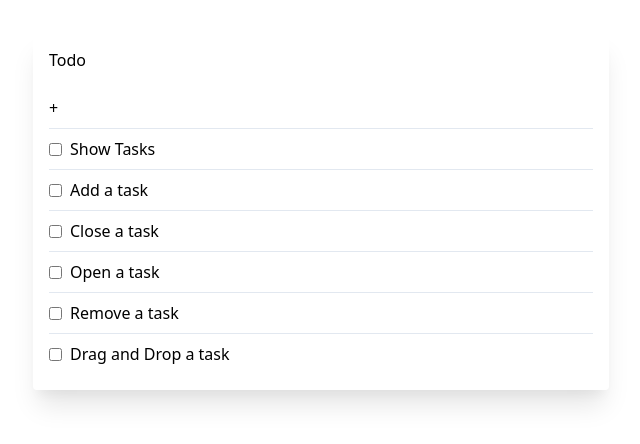
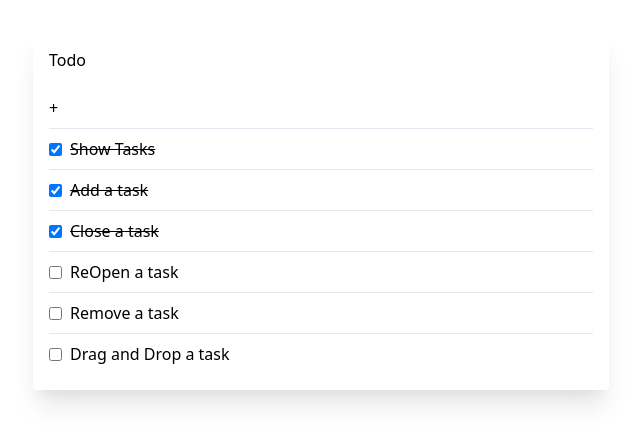
Before and after one commit to hisomura/todo-app, a Next.js app: page / in a window 1280 px wide. Shown: the top 444 px of the page, without its empty margins (319-959 px from the left). Built offline with nearby package versions, Linux system fonts and the light colour scheme.

Commit message:
Implement close a task.

```diff
--- a/pages/index.tsx
+++ b/pages/index.tsx
@@ -1,13 +1,35 @@
 import { ChangeEventHandler, KeyboardEventHandler, MouseEvent, useState } from 'react'
+import cn from 'classnames'
+
+type Task = {
+  id: number
+  name: string
+  closed: boolean
+}
+
+const Task = {
+  lastId: 0,
+  id: () => {
+    Task.lastId += 1
+    return Task.lastId
+  },
+  create: (name: string, closed = false): Task => {
+    return {
+      id: Task.id(),
+      name,
+      closed,
+    }
+  },
+}
 
 export default function Home() {
-  const [tasks, setTasks] = useState([
-    'Show Tasks',
-    'Add a task',
-    'Close a task',
-    'Open a task',
-    'Remove a task',
-    'Drag and Drop a task',
+  const [tasks, setTasks] = useState<Task[]>([
+    Task.create('Show Tasks', true),
+    Task.create('Add a task', true),
+    Task.create('Close a task', true),
+    Task.create('ReOpen a task'),
+    Task.create('Remove a task'),
+    Task.create('Drag and Drop a task'),
   ])
   const [formText, setFormText] = useState('')
 
@@ -21,12 +43,19 @@ export default function Home() {
     // if (event.keyCode === 229) return
     if (event.key !== 'Enter') return
     event.currentTarget.value = ''
-    setTasks([...tasks, formText])
+    setTasks([...tasks, Task.create(formText)])
     setFormText('')
   }
 
-  const onClick = (event: MouseEvent<HTMLInputElement>, taskIndex: number) => {
-    const newTasks = tasks.filter((task, index) => index !== taskIndex)
+  const closeTask = (event: MouseEvent<HTMLInputElement>, taskId: number) => {
+    const newTasks = tasks.map((task) => {
+      if (task.id !== taskId) return task
+      return {
+        id: task.id,
+        name: task.name,
+        closed: true,
+      }
+    })
     setTasks(newTasks)
   }
 
@@ -41,9 +70,20 @@ export default function Home() {
             + <input className="focus:outline-none ml-1" onKeyDown={onKeyDown} onChange={onChange} type="text" />
           </li>
           {tasks.map((task, index) => (
-            <li key={index} className="flex py-2">
-              <input className="my-auto mr-2" type="checkbox" onClick={(e) => onClick(e, index)} />
-              <p>{task}</p>
+            <li key={task.id} className="flex py-2">
+              <input
+                className="my-auto mr-2"
+                type="checkbox"
+                onClick={(e) => closeTask(e, task.id)}
+                checked={task.closed}
+              />
+              <p
+                className={cn({
+                  'line-through': task.closed,
+                })}
+              >
+                {task.name}
+              </p>
             </li>
           ))}
         </ul>
```
